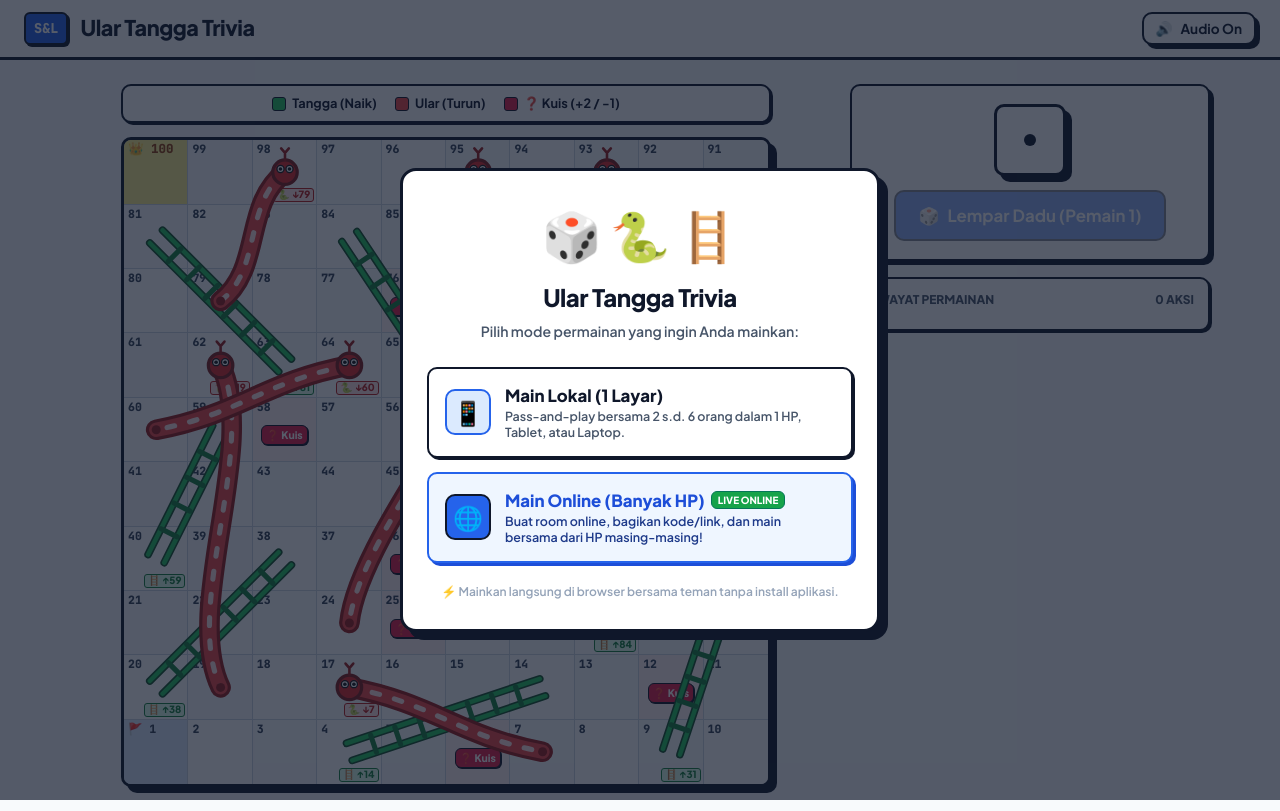
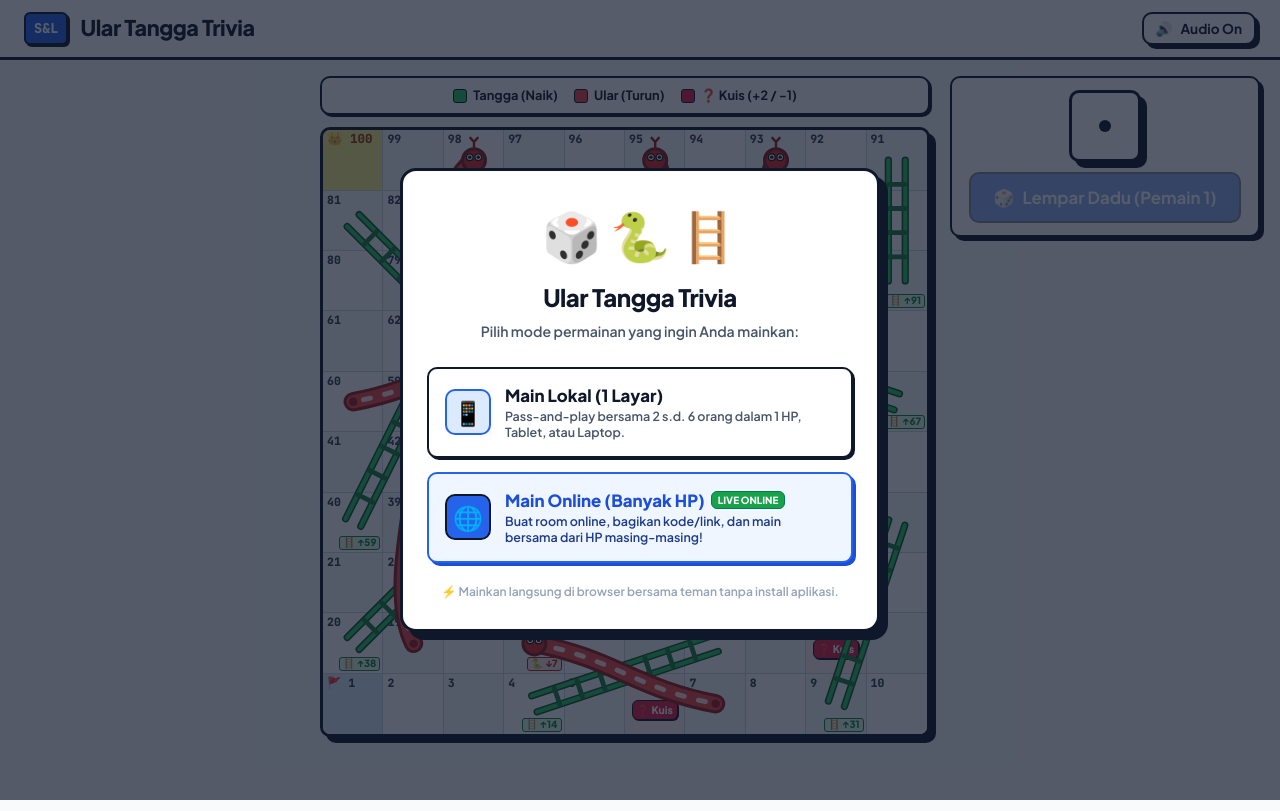
Before and after one commit to DevIssa-It/ular-tangga, a Next.js app: page / in a window 1280 px wide. Built offline with nearby package versions, Linux system fonts and the light colour scheme.

Commit message:
feat: implement 3-column desktop layout (Left: Players & History, Center: Board, Right: Controls & Chat)

```diff
--- a/app/globals.css
+++ b/app/globals.css
@@ -113,32 +113,44 @@ body {
   gap: 12px;
 }
 
-/* Layout */
+/* Layout 3 Kolom Desktop */
 .main-layout {
   flex: 1;
-  max-width: 1180px;
+  max-width: 1420px;
   width: 100%;
   margin: 0 auto;
-  padding: 24px 20px;
+  padding: 16px 20px;
   display: grid;
-  grid-template-columns: minmax(0, 1fr) 360px;
-  gap: 28px;
+  grid-template-columns: 280px minmax(0, 1fr) 310px;
+  gap: 20px;
   align-items: start;
 }
 
-.board-section {
+.layout-col-left {
+  display: flex;
+  flex-direction: column;
+  gap: 12px;
+}
+
+.layout-col-center {
   display: flex;
   flex-direction: column;
   align-items: center;
-  gap: 14px;
+  gap: 12px;
   width: 100%;
+}
+
+.layout-col-right {
+  display: flex;
+  flex-direction: column;
+  gap: 12px;
 }
 
 .board-legend {
   display: flex;
   align-items: center;
   justify-content: center;
-  gap: 18px;
+  gap: 16px;
   background-color: var(--color-surface);
   border: var(--border-width) solid var(--border-color);
   border-radius: var(--radius-md);
@@ -147,7 +159,7 @@ body {
   font-size: 0.8rem;
   font-weight: 700;
   width: 100%;
-  max-width: 650px;
+  max-width: 640px;
 }
 
 .legend-item {
@@ -171,7 +183,7 @@ body {
 .board-container {
   position: relative;
   width: 100%;
-  max-width: 650px;
+  max-width: 640px;
   margin: 0 auto;
   aspect-ratio: 1 / 1;
   background-color: var(--color-surface);
@@ -368,7 +380,7 @@ body {
 .sidebar-section {
   display: flex;
   flex-direction: column;
-  gap: 16px;
+  gap: 10px;
 }
 
 /* Dadu Flat Tactile */
@@ -376,8 +388,8 @@ body {
   display: flex;
   flex-direction: column;
   align-items: center;
-  gap: 14px;
-  padding: 18px;
+  gap: 10px;
+  padding: 12px 14px;
   background-color: var(--color-surface);
   border: var(--border-width) solid var(--border-color);
   border-radius: var(--radius-md);
@@ -579,9 +591,11 @@ body {
   border-radius: var(--radius-md);
   box-shadow: var(--shadow-sm);
   padding: 12px 14px;
-  max-height: 170px;
+  max-height: 250px;
+  width: 100%;
   display: flex;
   flex-direction: column;
+  box-sizing: border-box;
 }
 
 .game-log-title {
@@ -595,13 +609,24 @@ body {
   justify-content: space-between;
 }
 
+.game-log-count-badge {
+  font-size: 0.68rem;
+  font-weight: 800;
+  background-color: var(--color-surface-subtle);
+  border: 1px solid var(--border-color);
+  border-radius: 4px;
+  padding: 1px 5px;
+  color: var(--color-ink-muted);
+}
+
 .log-entries {
   list-style: none;
   overflow-y: auto;
-  font-size: 0.8rem;
+  font-size: 0.78rem;
   display: flex;
   flex-direction: column;
   gap: 5px;
+  max-height: 195px;
 }
 
 .log-entry {
@@ -818,12 +843,17 @@ body {
 }
 
 /* Responsif */
-@media (max-width: 980px) {
+@media (max-width: 1060px) {
   .main-layout {
     grid-template-columns: 1fr;
-    gap: 20px;
-    padding: 14px;
+    gap: 16px;
+    padding: 12px;
   }
+
+  /* Urutan di layar ponsel: Papan -> Dadu & Interaksi -> Pemain & Riwayat */
+  .layout-col-center { order: 1; }
+  .layout-col-right  { order: 2; }
+  .layout-col-left   { order: 3; }
 }
 
 /* ==========================================================================
--- a/app/page.tsx
+++ b/app/page.tsx
@@ -80,7 +80,14 @@ export default function GamePage() {
       />
 
       <main className="main-layout">
-        <section className="board-section">
+        {/* Kolom Kiri: Daftar Pemain & Riwayat Permainan */}
+        <aside className="layout-col-left">
+          {local.players.length > 0 && <PlayerSidebar players={local.players} activePlayerIndex={local.activePlayerIndex} />}
+          {local.players.length > 0 && <GameLog logs={local.logs} />}
+        </aside>
+
+        {/* Kolom Tengah: Papan Permainan Utama (Lega & Besar) */}
+        <section className="layout-col-center">
           <div className="board-legend">
             <div className="legend-item"><div className="legend-swatch ladder" /><span>Tangga (Naik)</span></div>
             <div className="legend-item"><div className="legend-swatch snake" /><span>Ular (Turun)</span></div>
@@ -90,22 +97,20 @@ export default function GamePage() {
           <Board players={local.players} activePlayerIndex={local.activePlayerIndex} quizTiles={local.quizTiles} activeTaunt={online.activeTaunt} />
         </section>
 
-        <aside className="sidebar-section">
+        {/* Kolom Kanan: Giliran, Lempar Dadu, Chat & Ejekan */}
+        <aside className="layout-col-right">
           {local.players.length > 0 && <TurnBanner player={activePlayer} phase={local.phase} hasBonusRoll={local.lastRolledSix && local.consecutiveSixes > 0 && local.phase === 'WAIT_ROLL'} />}
           {playMode === 'ONLINE' && !isMyTurn && (
-            <div style={{ padding: '10px 14px', backgroundColor: '#FEF3C7', border: '2px solid #D97706', borderRadius: '8px', fontSize: '0.86rem', fontWeight: 700, color: '#92400E', textAlign: 'center', boxShadow: '2px 2px 0px #D97706' }}>
+            <div style={{ padding: '8px 12px', backgroundColor: '#FEF3C7', border: '2px solid #D97706', borderRadius: '8px', fontSize: '0.84rem', fontWeight: 700, color: '#92400E', textAlign: 'center', boxShadow: '2px 2px 0px #D97706' }}>
               ⏳ Menunggu giliran <strong>{activePlayer?.name}</strong> melempar dadu...
             </div>
           )}
           <Dice value={local.diceValue} isRolling={local.isRolling} disabled={local.phase !== 'WAIT_ROLL' || !isMyTurn} onRoll={handleRoll} activePlayerName={playMode === 'ONLINE' && isMyTurn ? 'Anda' : activePlayer.name} />
 
-          {/* Chat & Ejekan Bidak di Sidebar Kanan (Desktop & Responsif Mobile) */}
+          {/* Chat & Ejekan Bidak Langsung */}
           {local.phase !== 'SETUP' && playMode !== 'SELECT' && (
             <QuickChatBar senderName={playMode === 'ONLINE' ? (myPlayer?.name || 'Saya') : activePlayer.name} onSendTaunt={handleSendTaunt} />
           )}
-
-          {local.players.length > 0 && <PlayerSidebar players={local.players} activePlayerIndex={local.activePlayerIndex} />}
-          <GameLog logs={local.logs} />
         </aside>
       </main>
 
--- a/components/Game/GameLog.tsx
+++ b/components/Game/GameLog.tsx
@@ -1,3 +1,5 @@
+'use client';
+
 import React from 'react';
 import { GameLogEntry } from '@/lib/types';
 
@@ -9,15 +11,26 @@ export default function GameLog({ logs }: GameLogProps) {
   return (
     <div className="game-log-card">
       <div className="game-log-title">
-        <span>Riwayat Permainan</span>
-        <span>{logs.length} Aksi</span>
+        <div style={{ display: 'flex', alignItems: 'center', gap: '8px' }}>
+          <span>📜 Riwayat Permainan</span>
+          <span className="game-log-count-badge">
+            {logs.length} Aksi
+          </span>
+        </div>
       </div>
+
       <ul className="log-entries">
-        {logs.slice(0, 15).map((log) => (
-          <li key={log.id} className={`log-entry ${log.type}`}>
-            {log.text}
+        {logs.length === 0 ? (
+          <li style={{ padding: '6px 8px', color: 'var(--color-ink-muted)', fontSize: '0.78rem', fontStyle: 'italic' }}>
+            Permainan dimulai. Lempar dadu untuk melangkah!
           </li>
-        ))}
+        ) : (
+          logs.slice(0, 25).map((log) => (
+            <li key={log.id} className={`log-entry ${log.type}`}>
+              {log.text}
+            </li>
+          ))
+        )}
       </ul>
     </div>
   );
--- a/components/Game/QuickChatBar.tsx
+++ b/components/Game/QuickChatBar.tsx
@@ -39,7 +39,7 @@ export default function QuickChatBar({ senderName, onSendTaunt }: QuickChatBarPr
   };
 
   return (
-    <div className="card" style={{ display: 'flex', flexDirection: 'column', gap: '8px', padding: '12px' }}>
+    <div className="card" style={{ display: 'flex', flexDirection: 'column', gap: '6px', padding: '10px 12px' }}>
       <div style={{ display: 'flex', justifyContent: 'space-between', alignItems: 'center' }}>
         <span style={{ fontSize: '0.78rem', fontWeight: 800, color: 'var(--color-ink)', textTransform: 'uppercase' }}>
           💬 Chat & Ejekan Bidak
@@ -50,18 +50,18 @@ export default function QuickChatBar({ senderName, onSendTaunt }: QuickChatBarPr
       </div>
 
       {/* Grid Ejekan Instan 1-Tap (2 Kolom) */}
-      <div style={{ display: 'grid', gridTemplateColumns: 'repeat(2, 1fr)', gap: '6px' }}>
+      <div style={{ display: 'grid', gridTemplateColumns: 'repeat(2, 1fr)', gap: '4px' }}>
         {PRESET_TAUNTS.map((t, idx) => (
           <button
             key={idx}
             type="button"
             onClick={() => handleSelectPreset(t)}
             style={{
-              padding: '6px 8px',
+              padding: '4px 6px',
               backgroundColor: '#FFFFFF',
               border: '1.5px solid var(--border-color)',
-              borderRadius: '6px',
-              fontSize: '0.75rem',
+              borderRadius: '5px',
+              fontSize: '0.72rem',
               fontWeight: 700,
               cursor: 'pointer',
               textAlign: 'left',
```
